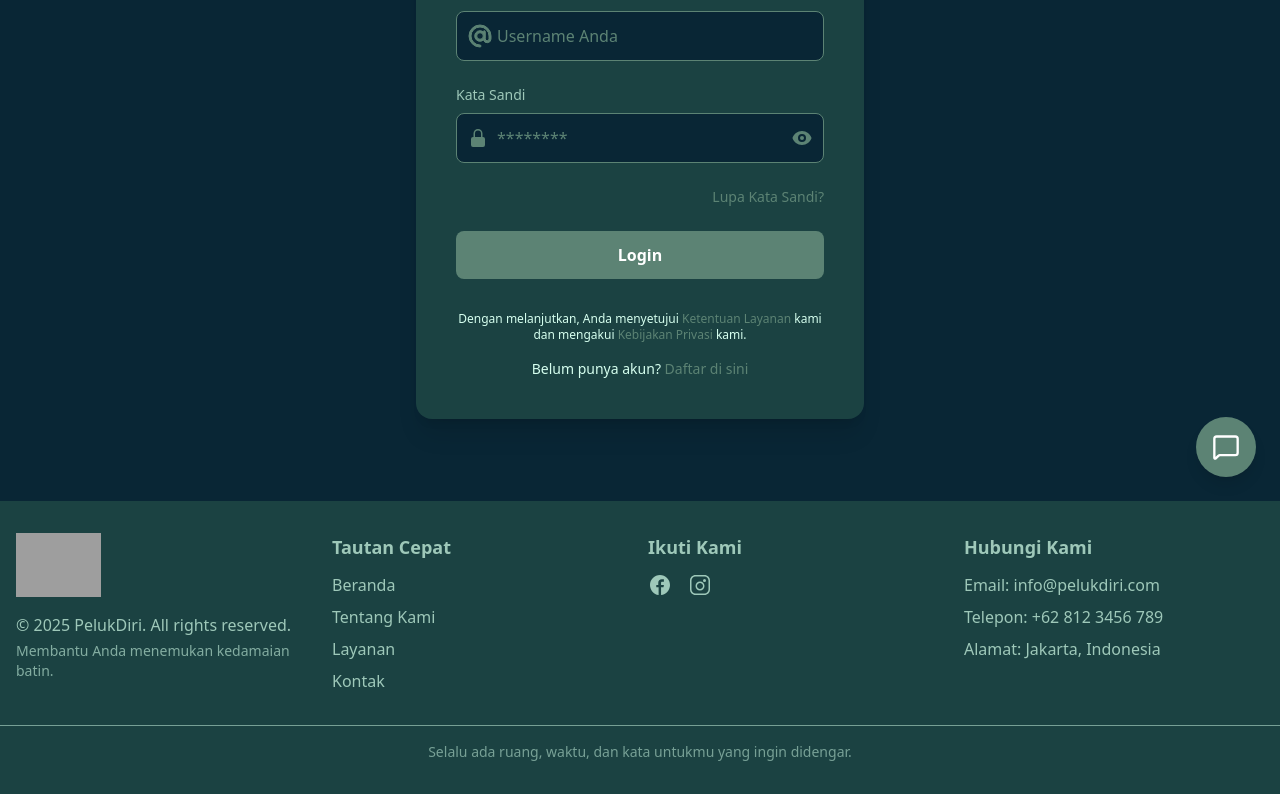
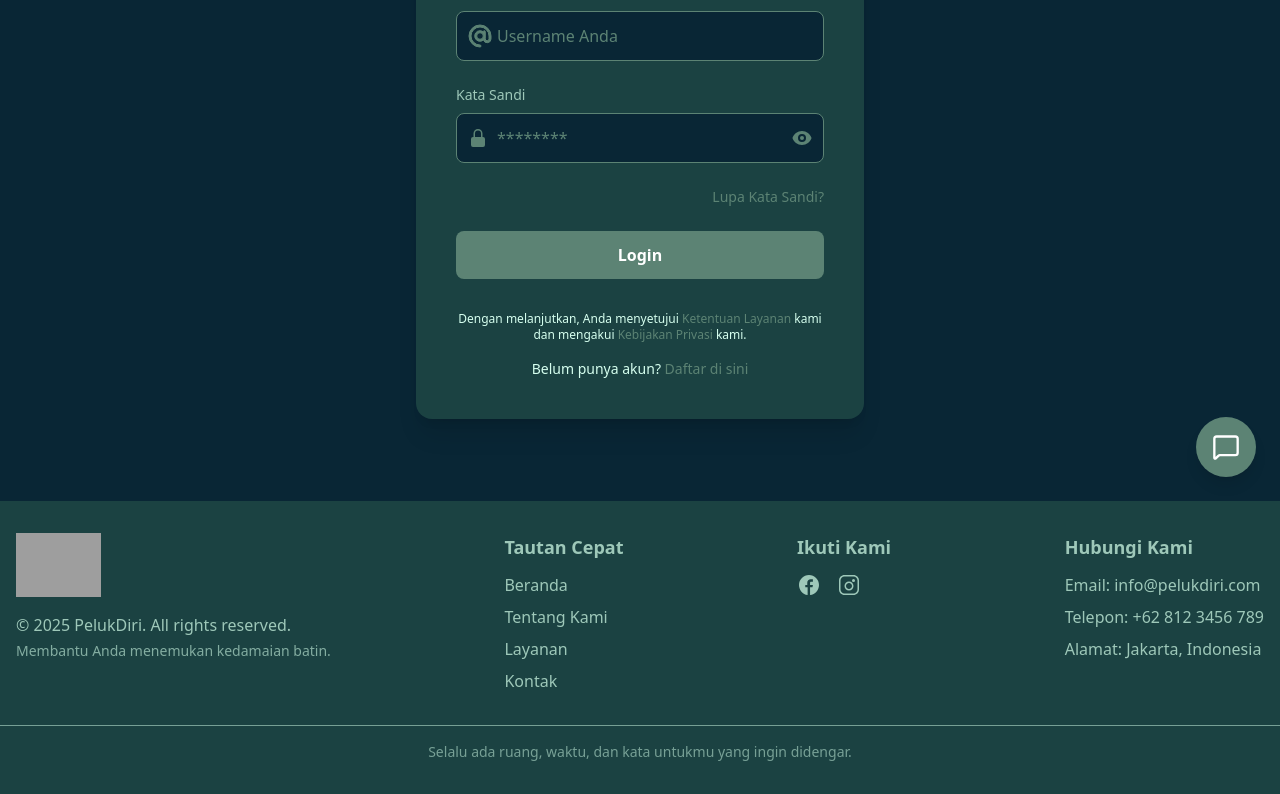
Before and after one commit to ryanjiroo/pelukdiri, a React (Vite) app: page /login in a window 1280 px wide. Shown: the part 299-1093 px from the top of the page. Built offline with nearby package versions, Linux system fonts and the light colour scheme; grey boxes are pictures that could not be loaded.

Commit message:
Update Footer.jsx

```diff
--- a/src/components/Footer.jsx
+++ b/src/components/Footer.jsx
@@ -4,11 +4,9 @@ const Footer = () => {
 
     return (
         <footer className="w-full py-8 bg-[#1B4242] text-[#9EC8B9]">
-            {/* Menggunakan grid untuk tata letak utama, dengan penyesuaian untuk distribusi yang lebih merata */}
-            <div className="container mx-auto px-4 grid grid-cols-1 md:grid-cols-2 lg:grid-cols-4 gap-y-8 lg:gap-y-0 lg:gap-x-4">
+            <div className="container mx-auto px-4 flex flex-col md:flex-row justify-between items-center md:items-start gap-8">
                 {/* Kolom 1: Informasi Branding/Hak Cipta */}
-                {/* Menambahkan flex-grow-1 untuk memastikan kolom ini mengambil ruang yang proporsional */}
-                <div className="flex flex-col items-center md:items-start text-center md:text-left flex-grow">
+                <div className="flex flex-col items-center md:items-start text-center md:text-left">
                     <img
                         src="https://raw.githubusercontent.com/ryanjiroo/pelukdiri/refs/heads/main/public/PelukDiri%20Horizontal%20Fit.png"
                         alt="PelukDiri Logo"
@@ -52,7 +50,6 @@ const Footer = () => {
                     </ul>
                 </div>
             </div>
-            {/* Bagian bawah footer */}
             <div className="mt-8 pt-4 border-t border-[#9EC8B9] border-opacity-20 text-center text-sm opacity-70">
                 Selalu ada ruang, waktu, dan kata untukmu yang ingin didengar.
             </div>
```
